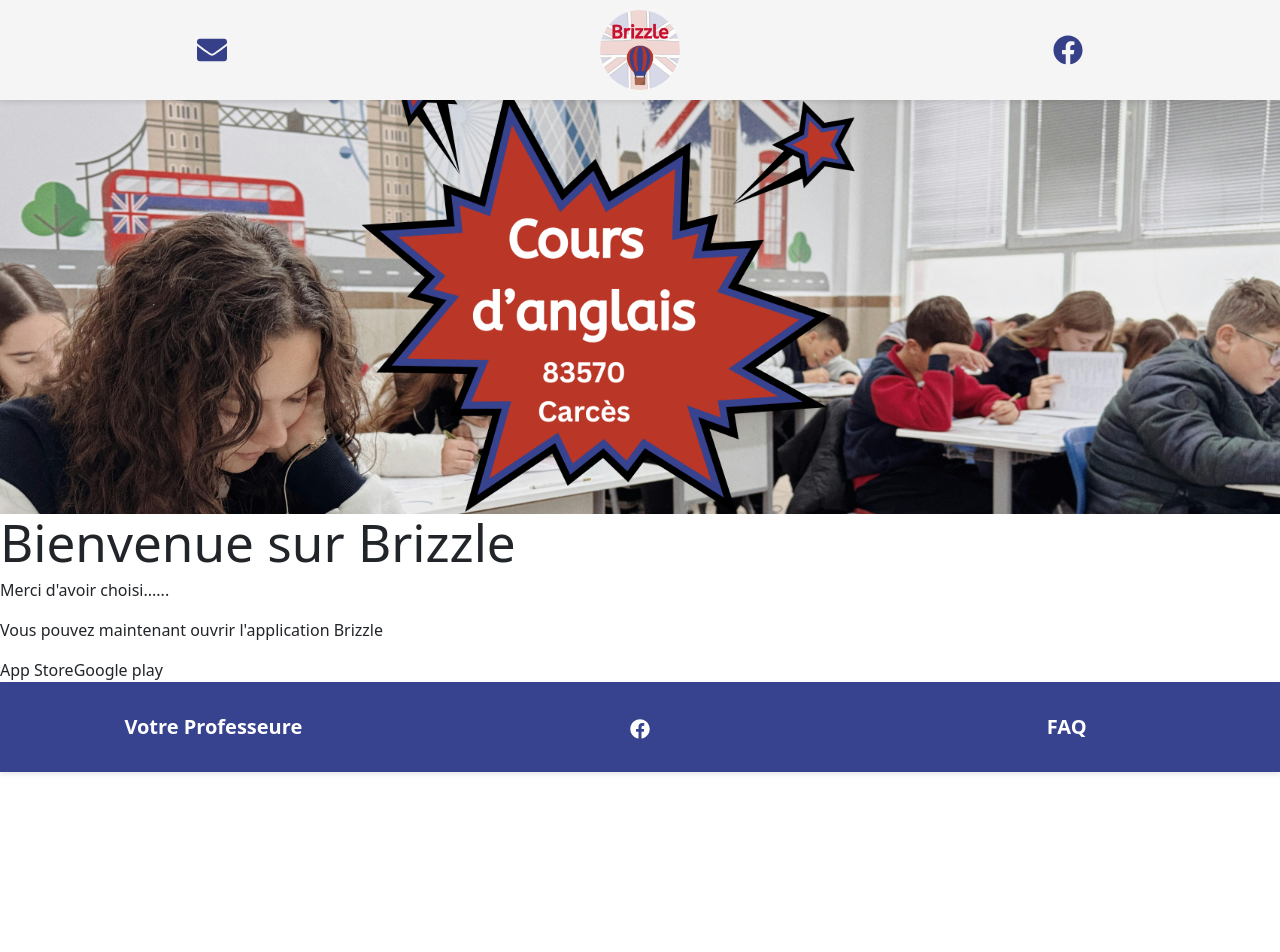
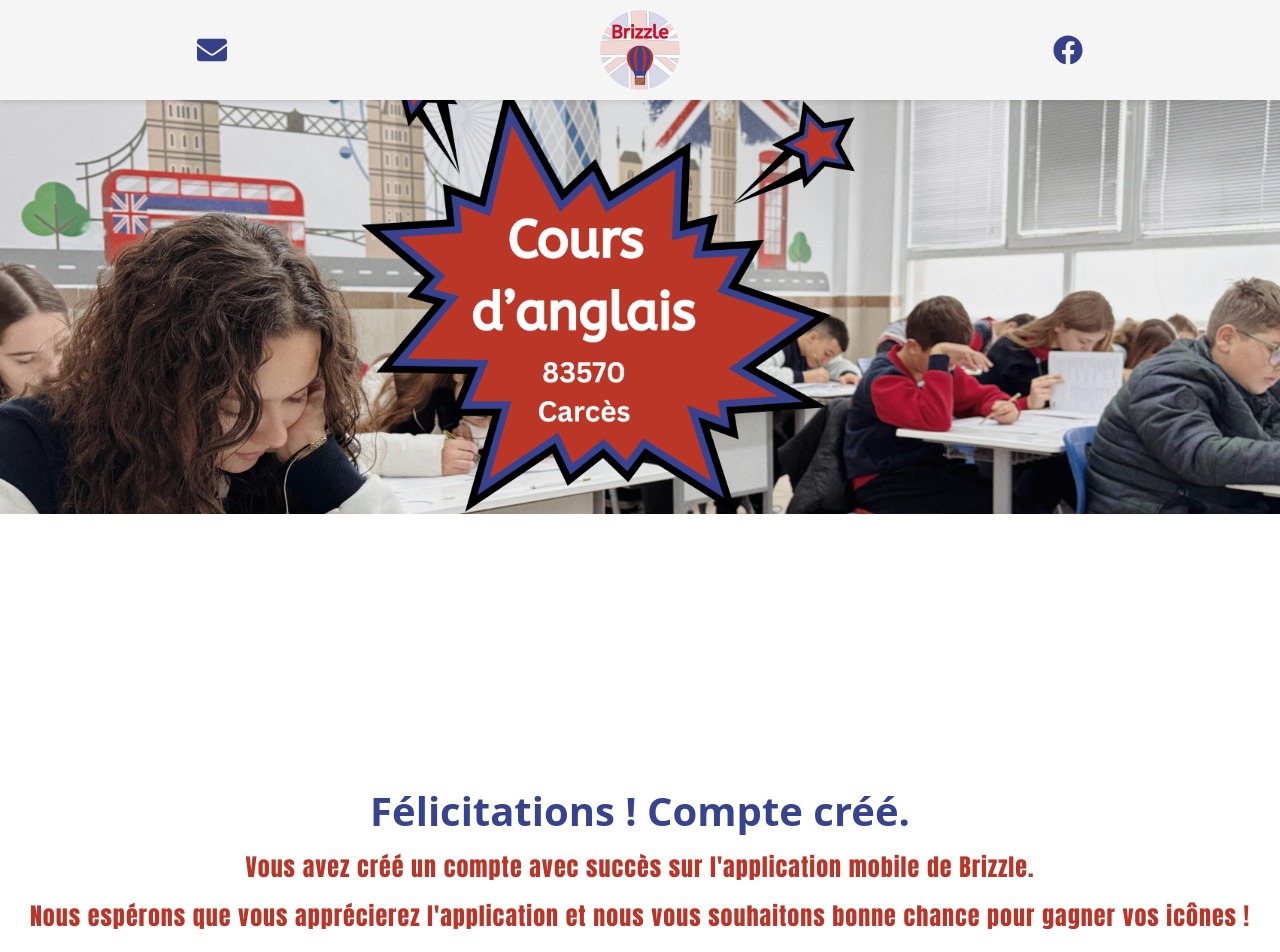
Before and after one commit to GeorginaMudditt/brizzle-website, a React (Vite) app: page /auth/bienvenue in a window 1280 px wide. Shown: the top 952 px of the page. Before the commit the page ends 800 px from the top, so only its background shows below. Built offline with nearby package versions, Linux system fonts and the light colour scheme.

Commit message:
change text on welcome page

```diff
--- /dev/null
+++ b/src/RedirectedFromApp.css
@@ -0,0 +1,22 @@
+.WelcomePage {
+  display: flex;
+  flex-direction: column;
+  align-items: center;
+  justify-content: center;
+  height: 100vh;
+}
+.WelcomePage h1 {
+  color: #38438f;
+  font-size: 40px;
+  font-weight: 700;
+  margin-bottom: 20px;
+}
+.WelcomePage h2 {
+  color: #ba3527;
+  font-family: Impact, Haettenschweiler, "Arial Narrow Bold", sans-serif;
+  letter-spacing: 1px;
+}
+.WelcomePage a {
+  text-decoration: underline;
+  color: #ba3527;
+}
--- a/src/pages/WelcomePage.tsx
+++ b/src/pages/WelcomePage.tsx
@@ -1,11 +1,22 @@
+import "../RedirectedFromApp.css";
+
 const WelcomePage = () => {
   return (
-    <div>
-      <h1>Bienvenue sur Brizzle</h1>
+    <div className="WelcomePage">
+      <h1>Félicitations ! Compte créé.</h1>
+      <h2>
+        Vous avez créé un compte avec succès sur l'application mobile de
+        Brizzle.
+      </h2>
+      <h2>
+        Nous espérons que vous apprécierez l'application et nous vous souhaitons
+        bonne chance pour gagner vos icônes !
+      </h2>
 
-      <p>Merci d'avoir choisi......</p>
-
-      <p>Vous pouvez maintenant ouvrir l'application Brizzle</p>
+      <p>
+        N'hésitez pas à nous contacter pour toute remarque concernant
+        l'application : <a>hello@brizzle-english.com</a>
+      </p>
 
       <a>App Store</a>
       <a>Google play</a>
```
